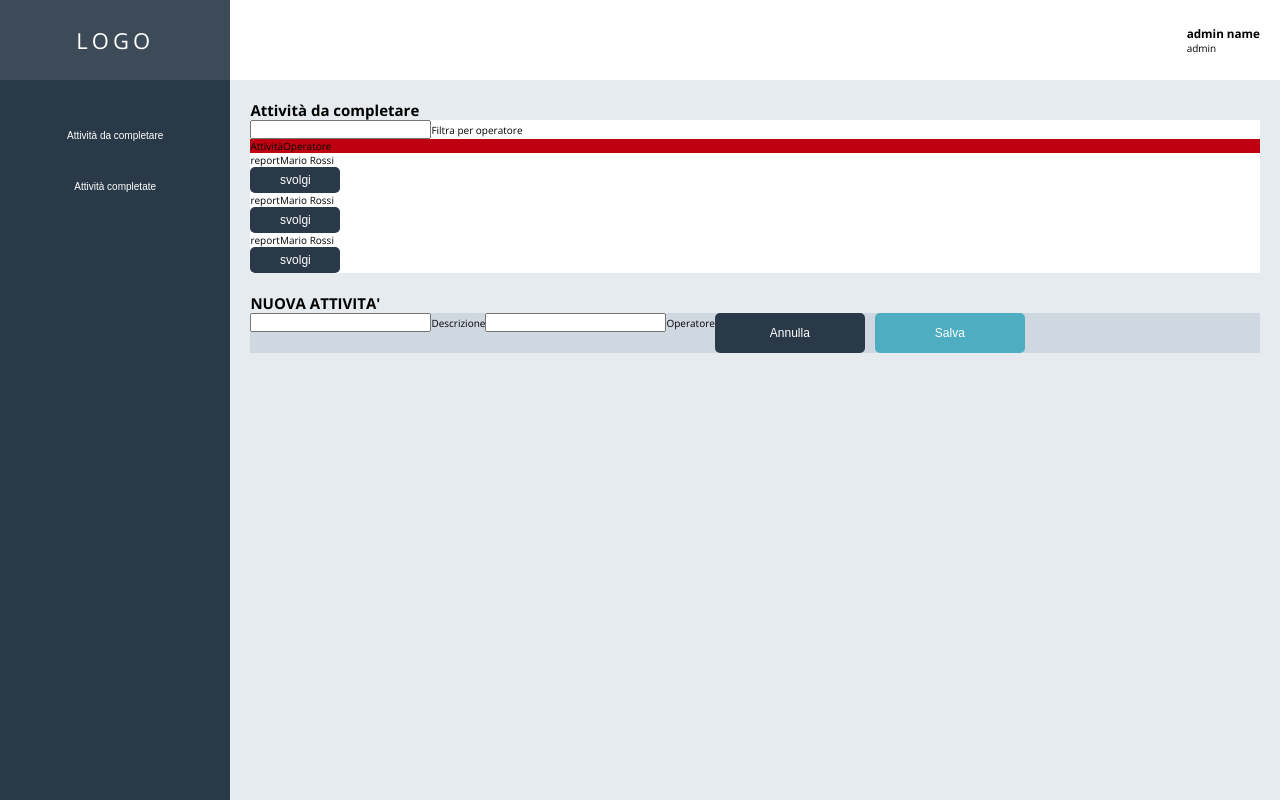
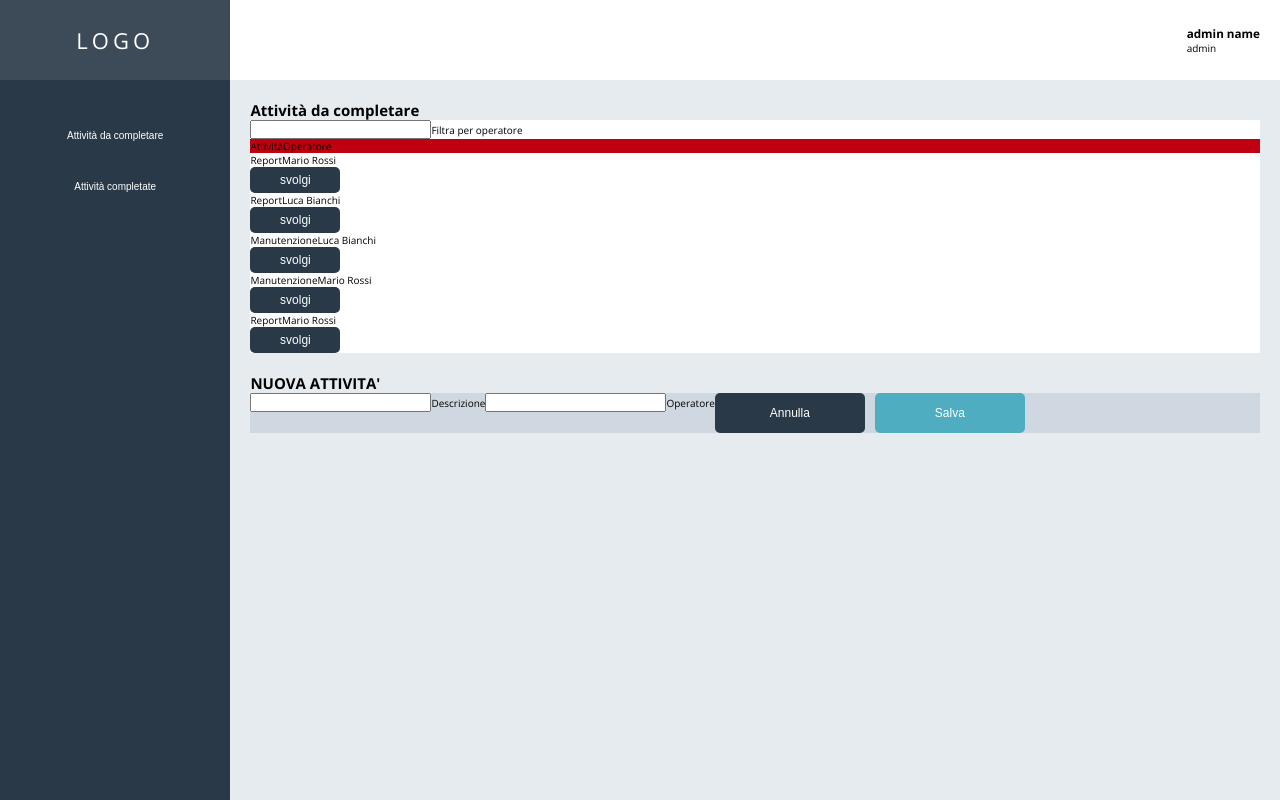
Before and after one commit to juri-boni/Activities, a React (Create React App) app: page / in a window 1280 px wide. Built offline with nearby package versions, Linux system fonts and the light colour scheme.

Commit message:
implement -- iteration in activities sheet

```diff
--- a/src/components/activities-sheet-element/activities-sheet-element.component.jsx
+++ b/src/components/activities-sheet-element/activities-sheet-element.component.jsx
@@ -1,11 +1,13 @@
 import Button from "../button/button.component";
 import "./activities-sheet-element.styles.scss";
 
-const ActivitiesSheetElement = () => {
+const ActivitiesSheetElement = ({ activity }) => {
+  const { type, operator } = activity;
+
   return (
     <div className="sheet-element">
-      <span>report</span>
-      <span>Mario Rossi</span>
+      <span>{type}</span>
+      <span>{operator}</span>
 
       <Button buttonType="small">svolgi</Button>
     </div>
--- a/src/components/activities-sheet/activities-sheet.component.jsx
+++ b/src/components/activities-sheet/activities-sheet.component.jsx
@@ -3,6 +3,34 @@ import ActivitiesSheetElement from "../activities-sheet-element/activities-sheet
 import "./activities-sheet.styles.scss";
 
 const ActivitiesSheet = () => {
+  const activities = [
+    {
+      id: 1,
+      type: "Report",
+      operator: "Mario Rossi",
+    },
+    {
+      id: 2,
+      type: "Report",
+      operator: "Luca Bianchi",
+    },
+    {
+      id: 3,
+      type: "Manutenzione",
+      operator: "Luca Bianchi",
+    },
+    {
+      id: 4,
+      type: "Manutenzione",
+      operator: "Mario Rossi",
+    },
+    {
+      id: 1,
+      type: "Report",
+      operator: "Mario Rossi",
+    },
+  ];
+
   return (
     <div className="sheet-container">
       <FormInput label="Filtra per operatore" />
@@ -10,9 +38,10 @@ const ActivitiesSheet = () => {
         <span>Attività</span>
         <span>Operatore</span>
       </div>
-      <ActivitiesSheetElement />
-      <ActivitiesSheetElement />
-      <ActivitiesSheetElement />
+
+      {activities.map((activity) => (
+        <ActivitiesSheetElement key={activity.id} activity={activity} />
+      ))}
     </div>
   );
 };
```
